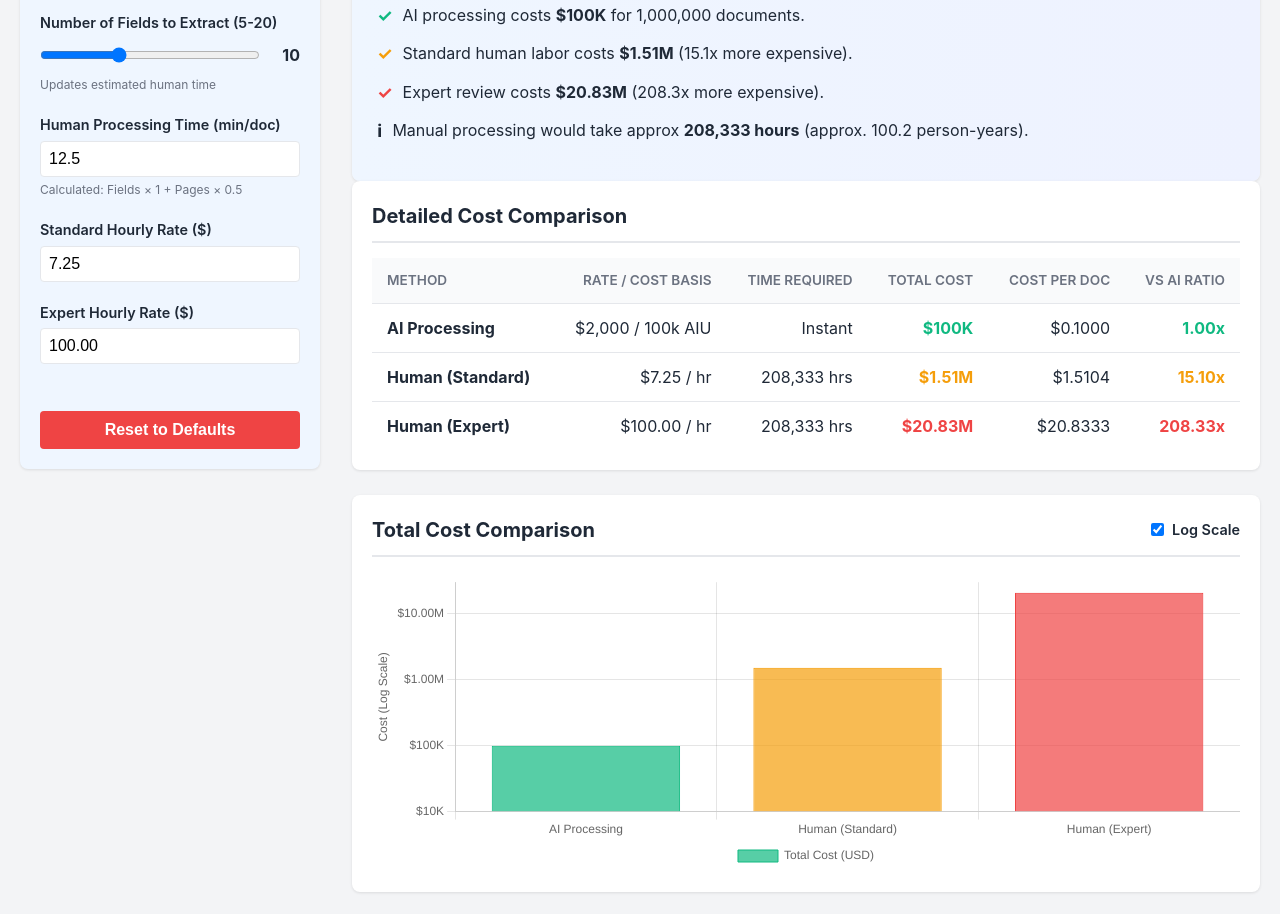
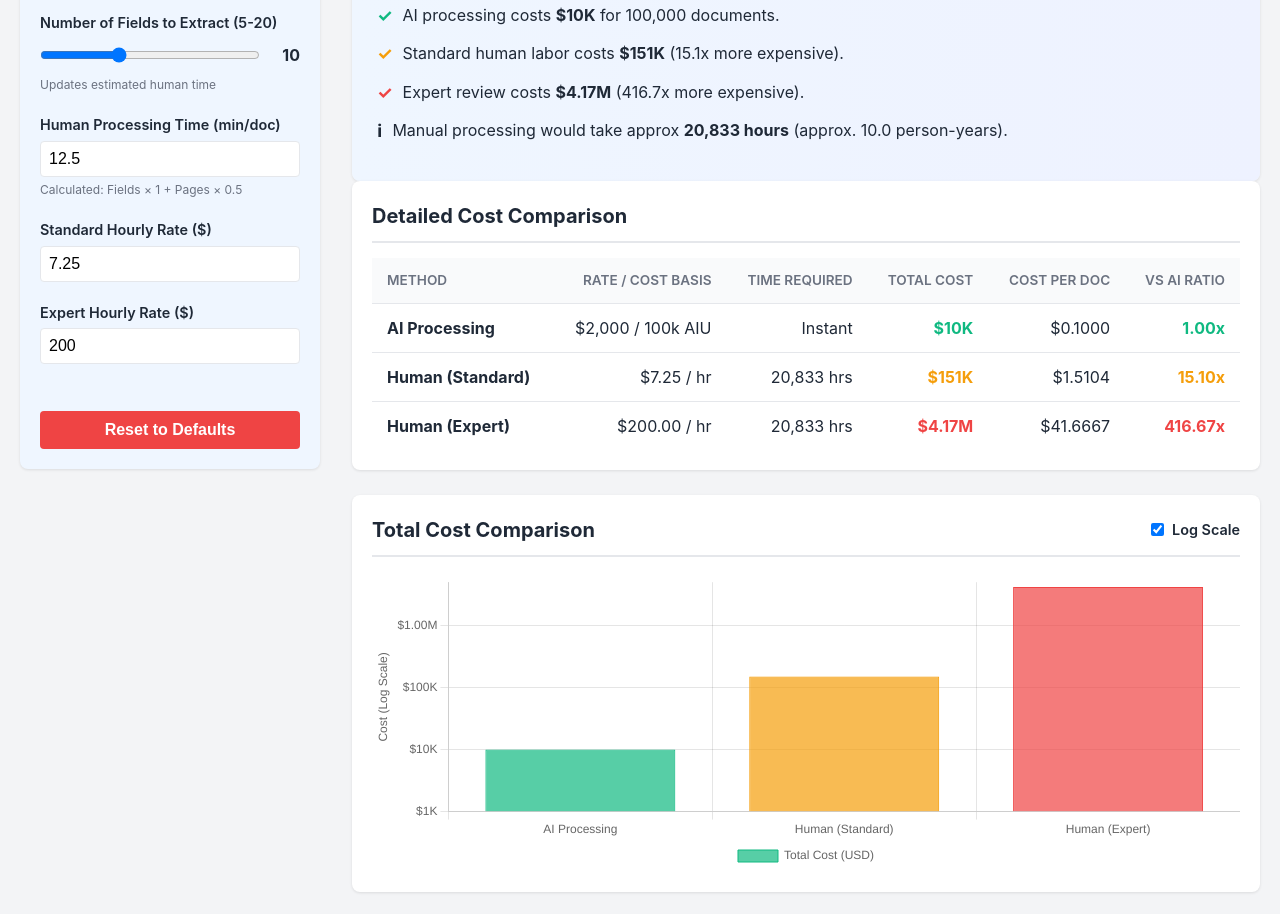
Before and after one commit to erratic-sycamore-clobber/2025-11-25-ong-mde-aiu-price-estimator-comparison-app, a plain HTML site: page index.html in a window 1280 px wide. Shown: the part 330-1244 px from the top of the page. Drawn offline with Linux system fonts and the light colour scheme.

Commit message:
removed redundancies between state and default values

```diff
--- a/index.html
+++ b/index.html
@@ -19,7 +19,7 @@
                     <div class="controls-grid">
                         <div class="control-group">
                             <label for="numDocuments">Number of Documents</label>
-                            <input type="number" id="numDocuments" value="1000000" min="1">
+                            <input type="number" id="numDocuments" min="1">
                         </div>
                         <div class="control-group">
                             <label for="agentType">Extract Agent Type</label>
@@ -32,30 +32,30 @@
                         <div class="control-group">
                             <label for="avgPages">Average Pages per Document</label>
                             <div class="range-container">
-                                <input type="range" id="avgPages" min="1" max="50" value="5">
+                                <input type="range" id="avgPages" min="1" max="50">
                                 <span id="avgPagesDisplay">5</span>
                             </div>
                         </div>
                         <div class="control-group">
                             <label for="numFields">Number of Fields to Extract (5-20)</label>
                             <div class="range-container">
-                                <input type="range" id="numFields" min="5" max="20" value="10">
+                                <input type="range" id="numFields" min="5" max="20">
                                 <span id="numFieldsDisplay">10</span>
                             </div>
                             <small class="note">Updates estimated human time</small>
                         </div>
                         <div class="control-group">
                             <label for="humanTime">Human Processing Time (min/doc)</label>
-                            <input type="number" id="humanTime" value="7.5" step="0.1" min="0.1">
+                            <input type="number" id="humanTime" step="0.1" min="0.1">
                             <small class="note">Calculated: Fields × 1 + Pages × 0.5</small>
                         </div>
                         <div class="control-group">
                             <label for="minWageRate">Standard Hourly Rate ($)</label>
-                            <input type="number" id="minWageRate" value="7.25" step="0.01" min="0">
+                            <input type="number" id="minWageRate" step="0.01" min="0">
                         </div>
                         <div class="control-group">
                             <label for="consultantRate">Expert Hourly Rate ($)</label>
-                            <input type="number" id="consultantRate" value="100.00" step="0.01" min="0">
+                            <input type="number" id="consultantRate" step="0.01" min="0">
                         </div>
                         <div class="control-group">
                             <label style="visibility: hidden;">Reset</label> <!-- Spacer for visual alignment -->
--- a/script.js
+++ b/script.js
@@ -1,5 +1,5 @@
-// State Variables
-const state = {
+// Constants - Single Source of Truth
+const DEFAULTS = {
     documents: 100000,
     pagesPerDoc: 5,
     fieldsPerDoc: 10,
@@ -9,16 +9,8 @@ const state = {
     aiuPerPage: 1
 };
 
-// Constants
-const DEFAULTS = {
-    documents: 100000,
-    avgPages: 5,
-    numFields: 10,
-    humanTime: 750,
-    minWageRate: 7.25,
-    consultantRate: 200.00,
-    aiuPerPage: 1
-};
+// State Variables
+let state = { ...DEFAULTS };
 
 const AIU_PER_PACK = 100000;
 const COST_PER_PACK = 2000;
@@ -51,25 +43,35 @@ const outputs = {
 };
 
 // URL State Management
+function syncDomFromState() {
+    inputs.documents.value = state.documents;
+    inputs.avgPages.value = state.pagesPerDoc;
+    inputs.numFields.value = state.fieldsPerDoc;
+    inputs.humanTime.value = state.humanTimePerDoc / 60;
+    inputs.minWageRate.value = state.minWageRate;
+    inputs.consultantRate.value = state.consultantRate;
+    inputs.agentType.value = state.aiuPerPage;
+
+    // Update displays for ranges
+    inputs.avgPagesDisplay.textContent = state.pagesPerDoc;
+    inputs.numFieldsDisplay.textContent = state.fieldsPerDoc;
+}
+
 function loadFromURL() {
     const params = new URLSearchParams(window.location.search);
 
-    if (params.has('docs')) inputs.documents.value = params.get('docs');
-    if (params.has('pages')) inputs.avgPages.value = params.get('pages');
-    if (params.has('fields')) inputs.numFields.value = params.get('fields');
-    if (params.has('agent')) inputs.agentType.value = params.get('agent');
+    if (params.has('docs')) state.documents = Number(params.get('docs'));
+    if (params.has('pages')) state.pagesPerDoc = Number(params.get('pages'));
+    if (params.has('fields')) state.fieldsPerDoc = Number(params.get('fields'));
+    if (params.has('agent')) state.aiuPerPage = Number(params.get('agent'));
     if (params.has('time')) {
         const timeSeconds = Number(params.get('time'));
         if (!isNaN(timeSeconds)) {
-            inputs.humanTime.value = timeSeconds / 60;
+            state.humanTimePerDoc = timeSeconds;
         }
     }
-    if (params.has('rate_std')) inputs.minWageRate.value = params.get('rate_std');
-    if (params.has('rate_exp')) inputs.consultantRate.value = params.get('rate_exp');
-
-    // Update displays for ranges
-    inputs.avgPagesDisplay.textContent = inputs.avgPages.value;
-    inputs.numFieldsDisplay.textContent = inputs.numFields.value;
+    if (params.has('rate_std')) state.minWageRate = Number(params.get('rate_std'));
+    if (params.has('rate_exp')) state.consultantRate = Number(params.get('rate_exp'));
 }
 
 function updateURL() {
@@ -91,12 +93,8 @@ function init() {
     // Load from URL if present
     loadFromURL();
 
-    // Sync state with initial HTML values
-    updateStateFromDOM();
-
-    // Sync display spans with input values (handles browser persistence)
-    inputs.avgPagesDisplay.textContent = inputs.avgPages.value;
-    inputs.numFieldsDisplay.textContent = inputs.numFields.value;
+    // Sync DOM with current state
+    syncDomFromState();
 
     // Calculate initial heuristic time
     calculateHeuristicTime();
@@ -141,21 +139,13 @@ function handleInput(e) {
 }
 
 function resetInputs() {
-    // Reset DOM elements
-    inputs.documents.value = DEFAULTS.documents;
-    inputs.avgPages.value = DEFAULTS.avgPages;
-    inputs.numFields.value = DEFAULTS.numFields;
-    inputs.humanTime.value = DEFAULTS.humanTime / 60;
-    inputs.minWageRate.value = DEFAULTS.minWageRate;
-    inputs.consultantRate.value = DEFAULTS.consultantRate;
-    inputs.agentType.value = DEFAULTS.aiuPerPage;
+    // Reset State to Defaults
+    state = { ...DEFAULTS };
 
-    // Update Range Displays
-    inputs.avgPagesDisplay.textContent = DEFAULTS.avgPages;
-    inputs.numFieldsDisplay.textContent = DEFAULTS.numFields;
+    // Sync DOM
+    syncDomFromState();
 
-    // Update State & Charts
-    updateStateFromDOM();
+    // Update Charts
     calculateAndRender();
 
     // Clear URL parameters instead of setting them to defaults
```
